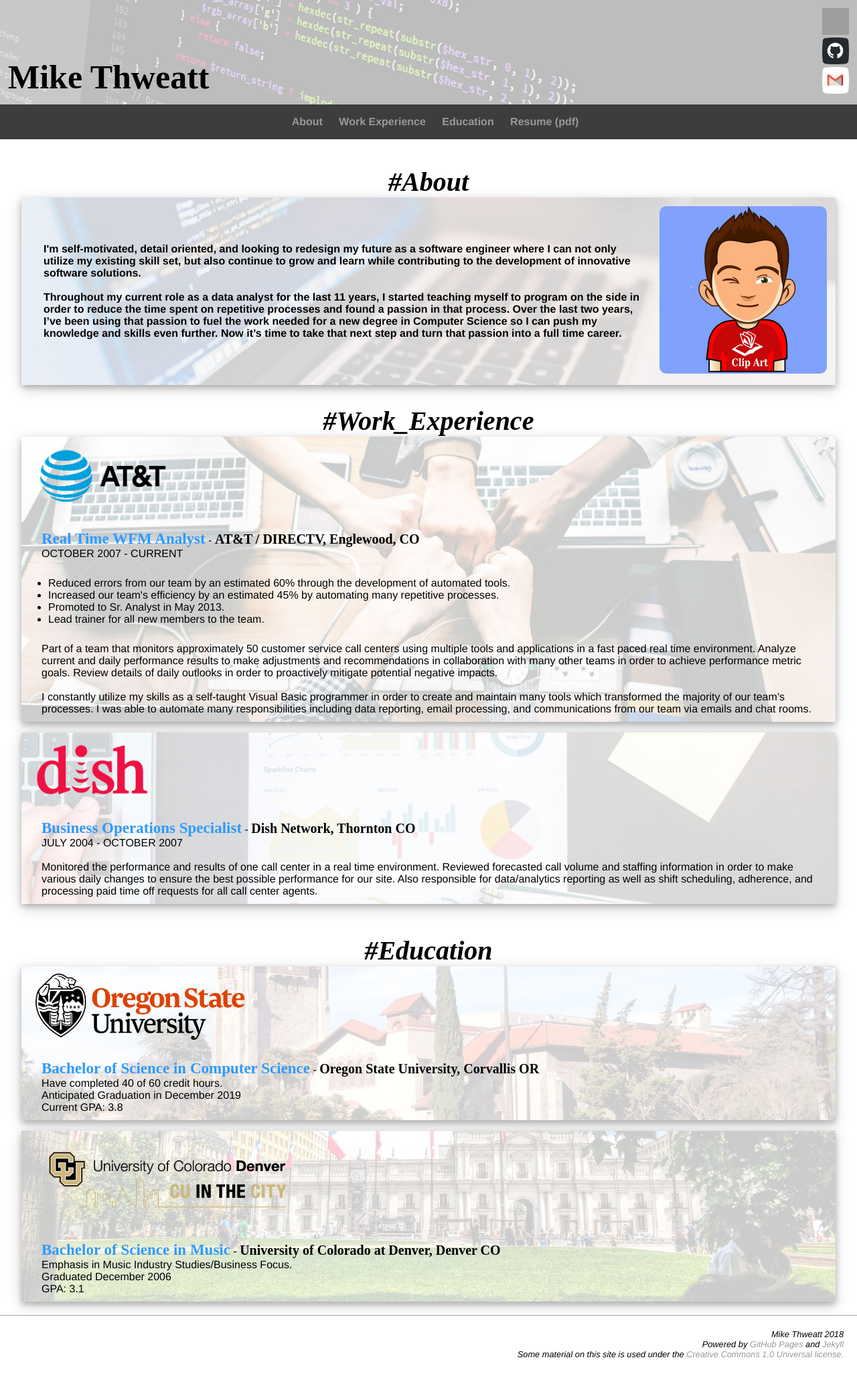
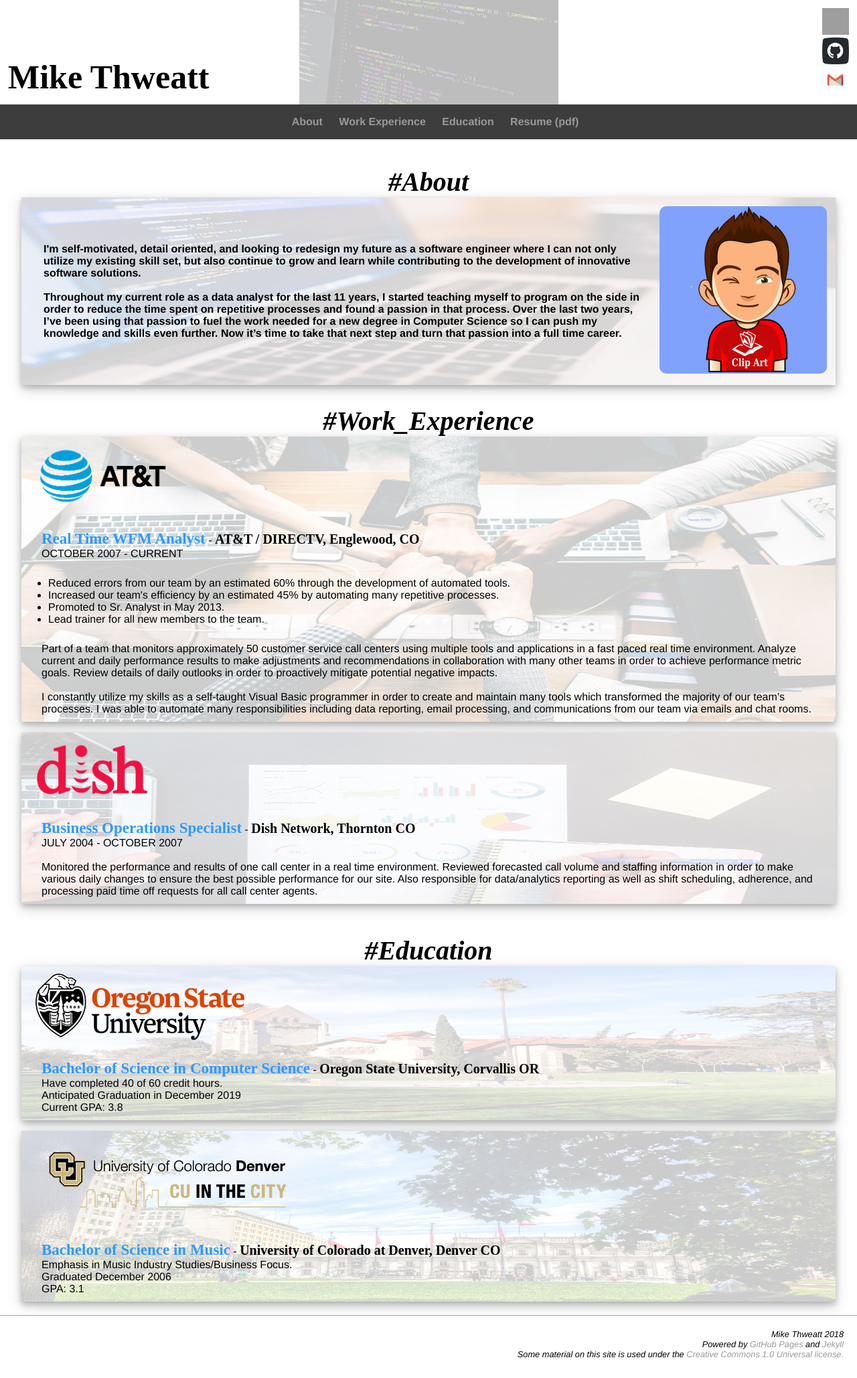
Before and after one commit to thweattm/thweattm.github.io, a Jekyll site: the page index.html, which Jekyll copies as it is, in a window 1280 px wide. Shown: the whole page at 67% size. Built offline with Jekyll 4.4.1, drawn with Linux system fonts in a browser that asks for light colours; grey boxes are pictures that could not be loaded.

Commit message:
Update main.css

```diff
--- a/css/main.css
+++ b/css/main.css
@@ -99,7 +99,7 @@
 	background-image: url("/pics/background_header.png");
 	background-position: center bottom;
 	background-repeat: no-repeat;
-	background-size: 100%;
+	background-size: auto 100%;
 	position: fixed;
 	z-index: 1;
 	top: 0px;
@@ -119,7 +119,7 @@
 	margin-top: 10px;
 	background-position: center center;
 	background-repeat: no-repeat;
-	background-size: 100% auto;
+	background-size: 100% 100%;
 	width:95%;
 	margin: 0 auto;
 	box-shadow: 0 4px 8px 0 rgba(0, 0, 0, 0.2), 0 6px 20px 0 rgba(0, 0, 0, 0.19);
```
